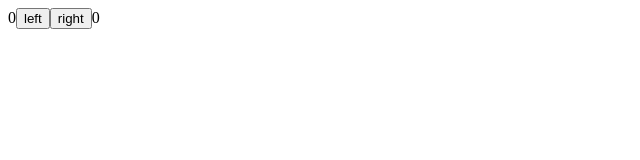
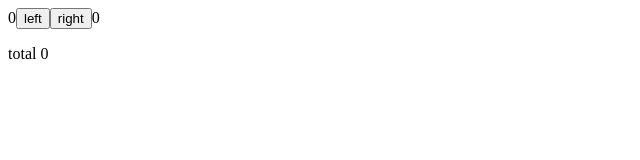
Before and after one commit to davidecantarini/HelsinkiFullStack, a React (Vite) app in the folder introdemo/: page / in a window 1280 px wide. Shown: the top 160 px of the page, without its empty margins (0-640 px from the left). Built offline with nearby package versions, Linux system fonts and the light colour scheme.

Commit message:
set Total

```diff
--- a/introdemo/src/App.jsx
+++ b/introdemo/src/App.jsx
@@ -1,20 +1,24 @@
 import { useState } from 'react'
+
 const App = () => {
   const [left, setLeft] = useState(0)
   const [right, setRight] = useState(0)
-
   const [allClicks, setAll] = useState([])
 
+  const [total, setTotal] = useState(0)
 
   const handleLeftClick = () => {
     setAll(allClicks.concat('L'))
     setLeft(left + 1)
+
+    setTotal(left + right)
   }
-
 
   const handleRightClick = () => {
     setAll(allClicks.concat('R'))
     setRight(right + 1)
+
+    setTotal(left + right)
   }
 
   return (
@@ -23,9 +27,11 @@ const App = () => {
       <button onClick={handleLeftClick}>left</button>
       <button onClick={handleRightClick}>right</button>
       {right}
+      <p>{allClicks.join(' ')}</p>
 
-      <p>{allClicks.join(' ')}</p>
+      <p>total {total}</p>
     </div>
   )
 }
+
 export default App
```
